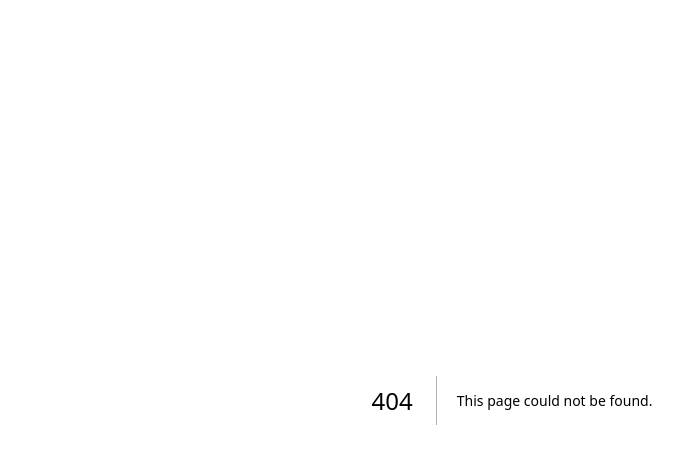
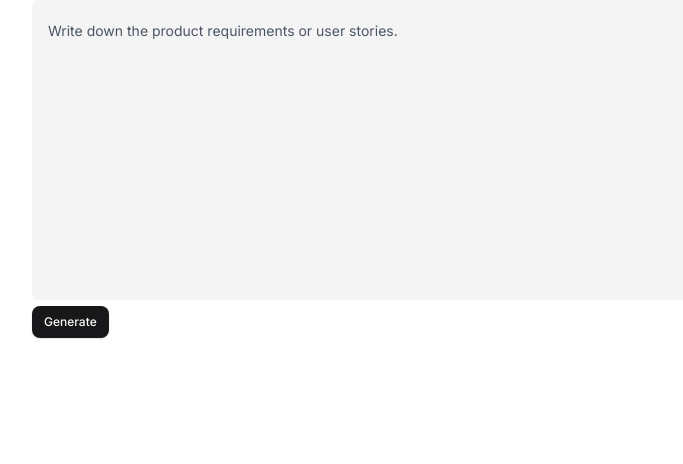
Before and after one commit to johnpaulfernandez/TestCanvas, a Next.js app: page /tools/create in a window 1280 px wide. Before the commit this address had no page. Shown: the top 464 px of the page, without its empty margins (128-811 px from the left). Built offline with nearby package versions, Linux system fonts and the light colour scheme.

Commit message:
Create initial UI

```diff
--- a/app/globals.css
+++ b/app/globals.css
@@ -2,28 +2,67 @@
 @tailwind components;
 @tailwind utilities;
 
-:root {
-  --foreground-rgb: 0, 0, 0;
-  --background-start-rgb: 214, 219, 220;
-  --background-end-rgb: 255, 255, 255;
-}
+@layer base {
+  :root {
+    --background: 0 0% 100%;
+    --foreground: 240 10% 3.9%;
 
-@media (prefers-color-scheme: dark) {
-  :root {
-    --foreground-rgb: 255, 255, 255;
-    --background-start-rgb: 0, 0, 0;
-    --background-end-rgb: 0, 0, 0;
+    --card: 0 0% 100%;
+    --card-foreground: 240 10% 3.9%;
+
+    --popover: 0 0% 100%;
+    --popover-foreground: 240 10% 3.9%;
+
+    --primary: 240 5.9% 10%;
+    --primary-foreground: 0 0% 98%;
+
+    --secondary: 240 4.8% 95.9%;
+    --secondary-foreground: 240 5.9% 10%;
+
+    --muted: 240 4.8% 95.9%;
+    --muted-foreground: 240 3.8% 46.1%;
+
+    --accent: 240 4.8% 95.9%;
+    --accent-foreground: 240 5.9% 10%;
+
+    --destructive: 0 84.2% 60.2%;
+    --destructive-foreground: 0 0% 98%;
+
+    --border: 240 5.9% 90%;
+    --input: 240 5.9% 90%;
+    --ring: 240 10% 3.9%;
+
+    --radius: 0.5rem;
   }
-}
+  .dark {
+    --background: 240 10% 3.9%;
+    --foreground: 0 0% 98%;
 
-body {
-  color: rgb(var(--foreground-rgb));
-  background: linear-gradient(
-      to bottom,
-      transparent,
-      rgb(var(--background-end-rgb))
-    )
-    rgb(var(--background-start-rgb));
+    --card: 240 10% 3.9%;
+    --card-foreground: 0 0% 98%;
+
+    --popover: 240 10% 3.9%;
+    --popover-foreground: 0 0% 98%;
+
+    --primary: 0 0% 98%;
+    --primary-foreground: 240 5.9% 10%;
+
+    --secondary: 240 3.7% 15.9%;
+    --secondary-foreground: 0 0% 98%;
+
+    --muted: 240 3.7% 15.9%;
+    --muted-foreground: 240 5% 64.9%;
+
+    --accent: 240 3.7% 15.9%;
+    --accent-foreground: 0 0% 98%;
+
+    --destructive: 0 62.8% 30.6%;
+    --destructive-foreground: 0 0% 98%;
+
+    --border: 240 3.7% 15.9%;
+    --input: 240 3.7% 15.9%;
+    --ring: 240 4.9% 83.9%;
+  }
 }
 
 @layer utilities {
@@ -31,3 +70,12 @@ body {
     text-wrap: balance;
   }
 }
+
+@layer base {
+  * {
+    @apply border-border;
+  }
+  body {
+    @apply bg-background text-foreground;
+  }
+}
--- a/app/layout.tsx
+++ b/app/layout.tsx
@@ -1,5 +1,6 @@
 import type { Metadata } from "next";
 import { Inter } from "next/font/google";
+import { ThemeProvider } from 'next-themes'
 import "./globals.css";
 
 const inter = Inter({ subsets: ["latin"] });
@@ -9,14 +10,32 @@ export const metadata: Metadata = {
   description: "AI-powered test creation & management for faster, smarter testing.",
 };
 
+export const viewport = {
+  themeColor: [
+    { media: '(prefers-color-scheme: light)', color: 'white' },
+    { media: '(prefers-color-scheme: dark)', color: 'black' }
+  ]
+}
+
 export default function RootLayout({
   children,
 }: Readonly<{
   children: React.ReactNode;
 }>) {
   return (
-    <html lang="en">
-      <body className={inter.className}>{children}</body>
+    <html lang="en" suppressHydrationWarning>
+      <body className={inter.className}>
+        <ThemeProvider
+          attribute="class"
+          defaultTheme="system"
+          enableSystem
+          disableTransitionOnChange
+        >
+          <div className="flex flex-col min-h-screen">
+            <main className="flex flex-col flex-1 container">{children}</main>
+          </div>
+        </ThemeProvider>
+      </body>
     </html>
   );
 }
--- /dev/null
+++ b/app/tools/create/page.tsx
@@ -0,0 +1,16 @@
+'use client'
+
+import { PromptForm } from "@/components/prompt-form"
+import { useState } from "react"
+
+export default function CreatePage() {
+
+  const [input, setInput] = useState('')
+
+  return (
+
+    <div>
+      <PromptForm input={input} setInput={setInput} />
+    </div>
+  )
+}
--- /dev/null
+++ b/components/prompt-form.tsx
@@ -0,0 +1,55 @@
+'use client'
+
+import * as React from 'react'
+import Textarea from 'react-textarea-autosize'
+import { Button } from './ui/button'
+
+export function PromptForm({
+  input,
+  setInput
+}: {
+  input: string
+  setInput: (value: string) => void
+}) {
+
+  return (
+    <form
+      onSubmit={async (e: any) => {
+        e.preventDefault()
+
+        const value = input.trim()
+        setInput('')
+        if (!value) return
+
+
+        try {
+        } catch {
+
+        }
+      }}
+    >
+      <div className="w-full">
+        <Textarea
+          tabIndex={0}
+          placeholder="Write down the product requirements or user stories."
+          className="min-h-[300px] bg-zinc-100 w-full bg-transparent placeholder:text-gray-600 resize-none px-4 py-[1.3rem] focus-within:outline-none sm:text-sm sm:rounded-md"
+          autoFocus
+          spellCheck={false}
+          autoComplete="off"
+          autoCorrect="off"
+          name="message"
+          value={input}
+          onChange={e => setInput(e.target.value)}
+        />
+        <div>
+          <Button asChild size="sm" className="rounded-lg gap-2"
+            type="submit"
+            disabled={input === ''}
+          >
+            <span>Generate</span>
+          </Button>
+        </div>
+      </div>
+    </form>
+  )
+}
--- /dev/null
+++ b/components/ui/button.tsx
@@ -0,0 +1,57 @@
+import * as React from 'react'
+import { Slot } from '@radix-ui/react-slot'
+import { cva, type VariantProps } from 'class-variance-authority'
+
+import { cn } from '@/lib/utils'
+
+const buttonVariants = cva(
+  'inline-flex items-center justify-center whitespace-nowrap rounded-lg text-sm font-medium transition-colors focus-visible:outline-none focus-visible:ring-1 focus-visible:ring-ring disabled:pointer-events-none disabled:opacity-50',
+  {
+    variants: {
+      variant: {
+        default:
+          'bg-primary text-primary-foreground shadow hover:bg-primary/90',
+        destructive:
+          'bg-destructive text-destructive-foreground shadow-sm hover:bg-destructive/90',
+        outline:
+          'border border-input bg-background shadow-sm hover:bg-accent hover:text-accent-foreground',
+        secondary:
+          'bg-secondary text-secondary-foreground shadow-sm hover:bg-secondary/80',
+        ghost: 'hover:bg-accent hover:text-accent-foreground',
+        link: 'text-primary underline-offset-4 hover:underline'
+      },
+      size: {
+        default: 'h-9 px-4 py-2',
+        sm: 'h-8 rounded-lg px-3 text-xs',
+        lg: 'h-10 rounded-lg px-8',
+        icon: 'size-9'
+      }
+    },
+    defaultVariants: {
+      variant: 'default',
+      size: 'default'
+    }
+  }
+)
+
+export interface ButtonProps
+  extends React.ButtonHTMLAttributes<HTMLButtonElement>,
+  VariantProps<typeof buttonVariants> {
+  asChild?: boolean
+}
+
+const Button = React.forwardRef<HTMLButtonElement, ButtonProps>(
+  ({ className, variant, size, asChild = false, ...props }, ref) => {
+    const Comp = asChild ? Slot : 'button'
+    return (
+      <Comp
+        className={cn(buttonVariants({ variant, size, className }))}
+        ref={ref}
+        {...props}
+      />
+    )
+  }
+)
+Button.displayName = 'Button'
+
+export { Button, buttonVariants }
--- /dev/null
+++ b/lib/utils.ts
@@ -0,0 +1,6 @@
+import { clsx, type ClassValue } from 'clsx'
+import { twMerge } from 'tailwind-merge'
+
+export function cn(...inputs: ClassValue[]) {
+  return twMerge(clsx(inputs))
+}
--- a/tailwind.config.ts
+++ b/tailwind.config.ts
@@ -5,16 +5,78 @@ const config: Config = {
     "./pages/**/*.{js,ts,jsx,tsx,mdx}",
     "./components/**/*.{js,ts,jsx,tsx,mdx}",
     "./app/**/*.{js,ts,jsx,tsx,mdx}",
+    "./lib/**/*.{js,ts,jsx,tsx,mdx}",
   ],
   theme: {
+    container: {
+      center: true,
+      padding: '2rem',
+      screens: {
+        'xl': '1024px'
+      }
+    },
     extend: {
       backgroundImage: {
         "gradient-radial": "radial-gradient(var(--tw-gradient-stops))",
         "gradient-conic":
           "conic-gradient(from 180deg at 50% 50%, var(--tw-gradient-stops))",
       },
-    },
+      colors: {
+        border: 'hsl(var(--border))',
+        input: 'hsl(var(--input))',
+        ring: 'hsl(var(--ring))',
+        background: 'hsl(var(--background))',
+        foreground: 'hsl(var(--foreground))',
+        primary: {
+          DEFAULT: 'hsl(var(--primary))',
+          foreground: 'hsl(var(--primary-foreground))'
+        },
+        secondary: {
+          DEFAULT: 'hsl(var(--secondary))',
+          foreground: 'hsl(var(--secondary-foreground))'
+        },
+        destructive: {
+          DEFAULT: 'hsl(var(--destructive))',
+          foreground: 'hsl(var(--destructive-foreground))'
+        },
+        muted: {
+          DEFAULT: 'hsl(var(--muted))',
+          foreground: 'hsl(var(--muted-foreground))'
+        },
+        accent: {
+          DEFAULT: 'hsl(var(--accent))',
+          foreground: 'hsl(var(--accent-foreground))'
+        },
+        popover: {
+          DEFAULT: 'hsl(var(--popover))',
+          foreground: 'hsl(var(--popover-foreground))'
+        },
+        card: {
+          DEFAULT: 'hsl(var(--card))',
+          foreground: 'hsl(var(--card-foreground))'
+        }
+      },
+      borderRadius: {
+        lg: 'var(--radius)',
+        md: 'calc(var(--radius) - 2px)',
+        sm: 'calc(var(--radius) - 4px)'
+      },
+      keyframes: {
+        'accordion-down': {
+          from: { height: '0' },
+          to: { height: 'var(--radix-accordion-content-height)' }
+        },
+        'accordion-up': {
+          from: { height: 'var(--radix-accordion-content-height)' },
+          to: { height: '0' }
+        }
+      },
+      animation: {
+        'accordion-down': 'accordion-down 0.2s ease-out',
+        'accordion-up': 'accordion-up 0.2s ease-out'
+      }
+    }
   },
-  plugins: [],
+  plugins: [require('tailwindcss-animate'), require('@tailwindcss/typography')]
 };
 export default config;
```
Also changed, not shown: app/page.tsx (+9 -7 lines), package.json (+12 -4 lines), 1 other file (tests, documents, lock files or other folders).
